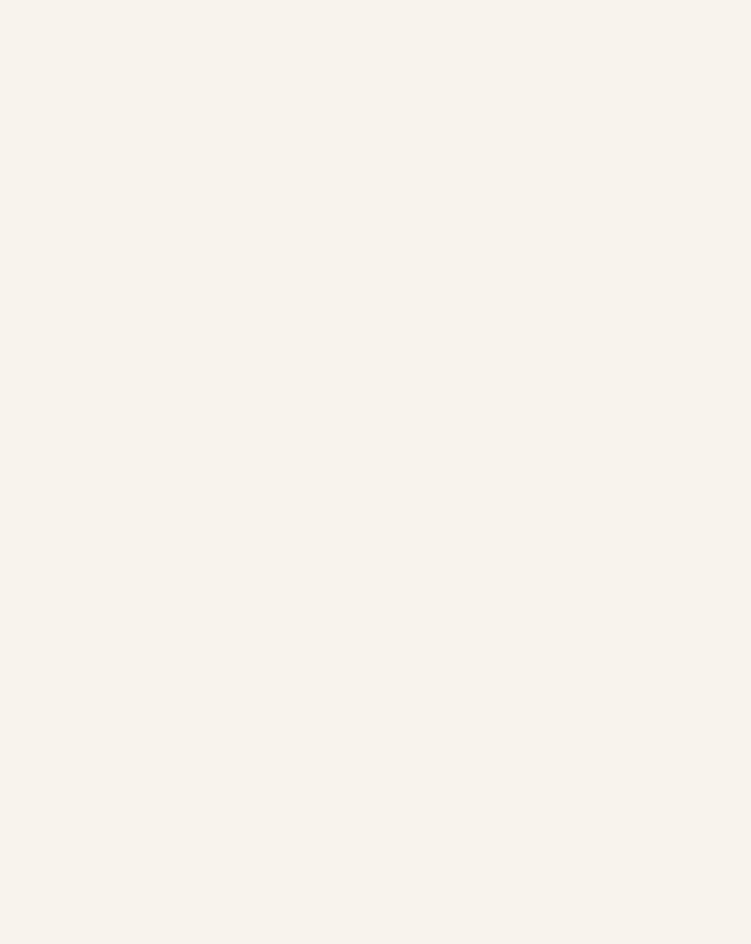
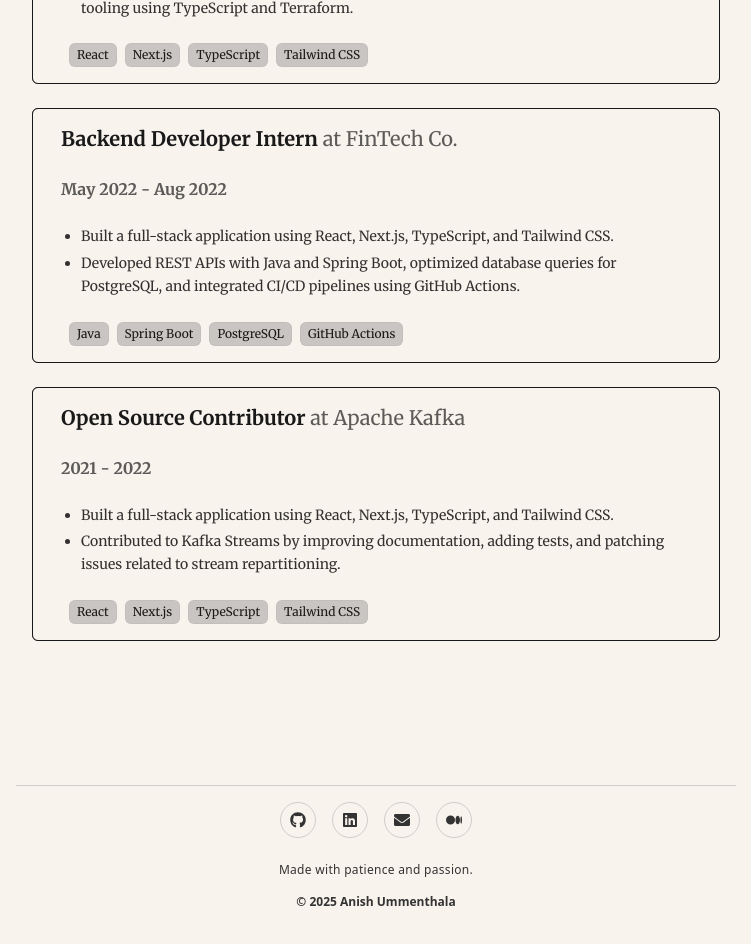
Before and after one commit to anish-u/uanish.com, a Next.js app: page /experience in a window 1280 px wide. Shown: the part 520-1464 px from the top of the page, without its empty margins (264-1015 px from the left). Before the commit the page ends 800 px from the top, so only its background shows below. Built offline with nearby package versions, Linux system fonts and the light colour scheme.

Commit message:
chore: implement footer, projects page and experience page

```diff
--- a/src/app/(routes)/blog/page.tsx
+++ b/src/app/(routes)/blog/page.tsx
@@ -1,7 +1,14 @@
+import { Metadata } from "next";
+
+import Heading from "@/components/common/heading";
+
+export const metadata: Metadata = {
+  title: "Blogs",
+};
 export default function Home() {
   return (
-    <div className="flex h-full items-center justify-center">
-      <p className="font-serif text-4xl font-bold">Blogs</p>
+    <div className="flex h-full flex-col items-center gap-10 px-0 py-4 md:px-4 md:py-10">
+      <Heading type="secondary">Blogs</Heading>
     </div>
   );
 }
--- a/src/app/(routes)/experience/page.tsx
+++ b/src/app/(routes)/experience/page.tsx
@@ -1,6 +1,9 @@
 import { Metadata } from "next";
 
 import Heading from "@/components/common/heading";
+import ExperienceCard from "@/components/ui/experience-card";
+
+import { experience } from "@/utils/experience";
 
 export const metadata: Metadata = {
   title: "Experience",
@@ -10,6 +13,13 @@ export default function Home() {
   return (
     <div className="flex h-full flex-col items-center gap-10 px-0 py-4 md:px-4 md:py-10">
       <Heading type="secondary">Experience</Heading>
+      <section className="flex flex-col gap-6 py-10">
+        <div className="relative flex flex-col gap-6">
+          {experience.map((exp, index) => (
+            <ExperienceCard key={index} experience={exp} />
+          ))}
+        </div>
+      </section>
     </div>
   );
 }
--- a/src/app/(routes)/page.tsx
+++ b/src/app/(routes)/page.tsx
@@ -6,7 +6,7 @@ import SkillsSection from "@/components/home/skills-section";
 
 export default function Home() {
   return (
-    <div className="flex h-full flex-col items-center gap-4 px-0 py-4 md:gap-10 md:px-4 md:py-10">
+    <div className="flex h-full flex-col items-center gap-4 px-0 py-4 pb-8 md:gap-10 md:px-4 md:py-10 md:pb-16">
       <Heading type="primary">Hey, I&apos;m Anish Ummenthala.</Heading>
       <ContactSection />
       <IntroSection />
--- a/src/app/layout.tsx
+++ b/src/app/layout.tsx
@@ -1,6 +1,7 @@
 import type { Metadata } from "next";
 import { Merriweather } from "next/font/google";
 
+import Footer from "@/components/common/footer";
 import NavBar from "@/components/common/navbar";
 
 import { Providers } from "@/contexts/providers";
@@ -50,7 +51,7 @@ export default function RootLayout({
   children: React.ReactNode;
 }>) {
   return (
-    <html lang="en" suppressHydrationWarning>
+    <html lang="en" suppressHydrationWarning={true}>
       <head>
         <meta name="apple-mobile-web-app-title" content="Anish" />
         <link
@@ -60,14 +61,15 @@ export default function RootLayout({
       </head>
       <body
         className={cn(
-          "dark:text-white-base dark:bg-black-base text-black-base bg-white-base h-screen w-screen overflow-x-hidden antialiased",
+          "dark:text-white-base dark:bg-black-base text-black-base bg-white-base min-h-screen w-screen overflow-x-hidden antialiased",
           merriweather.variable
         )}
       >
         <Providers>
-          <div className="mx-auto flex h-full max-w-xl flex-col px-6 py-10 font-normal md:max-w-2xl lg:max-w-3xl">
+          <div className="mx-auto flex min-h-screen max-w-xl flex-col px-6 pt-10 pb-6 font-normal md:max-w-2xl lg:max-w-3xl">
             <NavBar />
             <div className="flex-grow">{children}</div>
+            <Footer />
           </div>
         </Providers>
       </body>
--- /dev/null
+++ b/src/components/common/footer/index.tsx
@@ -0,0 +1,62 @@
+"use client";
+
+import { useEffect, useState } from "react";
+
+import Link from "next/link";
+
+import { BsMedium } from "react-icons/bs";
+import { FaEnvelope, FaGithub, FaLinkedin } from "react-icons/fa";
+
+import { socialLinks } from "@/constants/site-config";
+
+export default function Footer() {
+  const [year, setYear] = useState(new Date().getFullYear());
+
+  useEffect(() => {
+    setYear(new Date().getFullYear());
+  }, []);
+
+  return (
+    <footer className="text-black-light dark:text-white-base border-black-light/20 dark:border-white-base/30 mt-16 flex flex-col items-center justify-center gap-3 border-t px-4 py-4 text-center text-xs md:gap-6">
+      <div className="flex gap-2 md:gap-4">
+        <Link
+          href={socialLinks.github}
+          target="_blank"
+          rel="noopener noreferrer"
+          className="border-black-light/20 dark:border-white-base/20 hover:bg-black-base/80 dark:hover:bg-white-base/80 hover:text-white-base dark:hover:text-black-base flex h-9 w-9 items-center justify-center rounded-full border transition-all duration-200"
+        >
+          <FaGithub className="text-base" />
+        </Link>
+        <Link
+          href={socialLinks.linkedIn}
+          target="_blank"
+          rel="noopener noreferrer"
+          className="border-black-light/20 dark:border-white-base/20 hover:bg-black-base/80 dark:hover:bg-white-base/80 hover:text-white-base dark:hover:text-black-base flex h-9 w-9 items-center justify-center rounded-full border transition-all duration-200"
+        >
+          <FaLinkedin className="text-base" />
+        </Link>
+        <Link
+          href={socialLinks.email}
+          className="border-black-light/20 dark:border-white-base/20 hover:bg-black-base/80 dark:hover:bg-white-base/80 hover:text-white-base dark:hover:text-black-base flex h-9 w-9 items-center justify-center rounded-full border transition-all duration-200"
+        >
+          <FaEnvelope className="text-base" />
+        </Link>
+
+        <Link
+          href={socialLinks.medium}
+          className="border-black-light/20 dark:border-white-base/20 hover:bg-black-base/80 dark:hover:bg-white-base/80 hover:text-white-base dark:hover:text-black-base flex h-9 w-9 items-center justify-center rounded-full border transition-all duration-200"
+        >
+          <BsMedium className="text-base" />
+        </Link>
+      </div>
+      <div className="flex flex-col gap-3 md:gap-4">
+        <p className="text-xs tracking-wide">Made with patience and passion.</p>
+        {year && (
+          <p className="text-xs font-semibold">
+            &copy; {year} Anish Ummenthala
+          </p>
+        )}
+      </div>
+    </footer>
+  );
+}
--- a/src/components/home/intro-section/index.tsx
+++ b/src/components/home/intro-section/index.tsx
@@ -4,7 +4,7 @@ import { socialLinks } from "@/constants/site-config";
 
 export default function IntroSection() {
   return (
-    <div className="flex w-full flex-col justify-center gap-6 pt-4 text-justify font-serif text-base/8">
+    <div className="flex w-full flex-col justify-center gap-6 pt-4 font-serif text-sm/6 md:text-base/8">
       <p>
         I&apos;m a software engineer who enjoys building secure and scalable
         systems.
--- a/src/components/home/project-section/index.tsx
+++ b/src/components/home/project-section/index.tsx
@@ -13,7 +13,7 @@ export default function ProjectSection() {
       <div className="flex w-full items-center justify-center pt-6">
         <Link
           href="/projects"
-          className="bg-black-base/90 hover:bg-black-base dark:text-black-base dark:bg-white-base/90 dark:hover:bg-white-base w-full rounded-lg px-6 py-2 text-center text-sm font-bold text-white transition-all duration-250 ease-in-out md:w-[60%]"
+          className="bg-black-base/90 hover:bg-black-base dark:text-black-base dark:bg-white-base/90 dark:hover:bg-white-base w-full rounded-lg px-6 py-2 text-center text-xs font-bold text-white transition-all duration-250 ease-in-out md:w-[60%] md:text-sm"
         >
           View All Projects
         </Link>
--- /dev/null
+++ b/src/components/ui/experience-card/index.tsx
@@ -0,0 +1,36 @@
+import { Experience } from "@/interfaces/experience";
+
+import Badge from "../badge";
+
+export interface ExperienceCardProps {
+  experience: Experience;
+}
+
+export default function ExperienceCard({ experience }: ExperienceCardProps) {
+  return (
+    <div className="group relative z-10 font-serif">
+      <div className="border-black-base dark:border-white-base bg-white-base dark:bg-black-base relative z-20 flex h-full flex-col gap-6 rounded-md border px-7 py-4 transition-transform duration-200 ease-out group-hover:-translate-x-0.75 group-hover:-translate-y-0.75">
+        <div className="text-black-base dark:text-white-base text-base font-semibold md:text-xl">
+          {experience.role}{" "}
+          <span className="dark:text-white-base/50 text-black-base/70 font-normal">
+            at {experience.company}
+          </span>
+        </div>
+        <div className="text-black-base/70 dark:text-white-base/60 text-sm font-semibold md:text-base">
+          {experience.start} - {experience.end}
+        </div>
+        <ul className="list-outside list-disc space-y-1 pl-5 text-xs leading-relaxed text-black/80 md:text-sm dark:text-white/80">
+          {experience.description.map((desc, index) => (
+            <li key={index} dangerouslySetInnerHTML={{ __html: desc }} />
+          ))}
+        </ul>
+        <div className="flex w-full flex-wrap gap-2 px-2">
+          {experience.technologies.map((technology: string, index) => (
+            <Badge key={index} text={technology} />
+          ))}
+        </div>
+      </div>
+      <div className="border-black-base/80 bg-black-base/50 dark:bg-grey-base/50 absolute top-0 left-0 z-10 h-full w-full rounded-md border transition-transform duration-200 ease-out group-hover:translate-x-0.75 group-hover:translate-y-0.75 dark:border-white" />
+    </div>
+  );
+}
--- /dev/null
+++ b/src/interfaces/experience.ts
@@ -0,0 +1,8 @@
+export type Experience = {
+  role: string;
+  company: string;
+  start: string;
+  end: string;
+  description: string[];
+  technologies: string[];
+};
--- /dev/null
+++ b/src/utils/experience.ts
@@ -0,0 +1,37 @@
+import { Experience } from "@/interfaces/experience";
+
+export const experience: Experience[] = [
+  {
+    role: "Software Engineer",
+    company: "Amazon Web Services",
+    start: "Jan 2023",
+    end: "Present",
+    description: [
+      "Built a full-stack application using <strong>React</strong>, Next.js, TypeScript, and Tailwind CSS.",
+      "Working on distributed systems to enhance cloud infrastructure resiliency. Built internal tooling using TypeScript and Terraform.",
+    ],
+    technologies: ["React", "Next.js", "TypeScript", "Tailwind CSS"],
+  },
+  {
+    role: "Backend Developer Intern",
+    company: "FinTech Co.",
+    start: "May 2022",
+    end: "Aug 2022",
+    description: [
+      "Built a full-stack application using React, Next.js, TypeScript, and Tailwind CSS.",
+      "Developed REST APIs with Java and Spring Boot, optimized database queries for PostgreSQL, and integrated CI/CD pipelines using GitHub Actions.",
+    ],
+    technologies: ["Java", "Spring Boot", "PostgreSQL", "GitHub Actions"],
+  },
+  {
+    role: "Open Source Contributor",
+    company: "Apache Kafka",
+    start: "2021",
+    end: "2022",
+    description: [
+      "Built a full-stack application using React, Next.js, TypeScript, and Tailwind CSS.",
+      "Contributed to Kafka Streams by improving documentation, adding tests, and patching issues related to stream repartitioning.",
+    ],
+    technologies: ["React", "Next.js", "TypeScript", "Tailwind CSS"],
+  },
+];
```
Also changed, not shown: src/app/(routes)/projects/page.tsx (+10 -2 lines), src/components/ui/project-card/index.tsx (+14 -6 lines).
